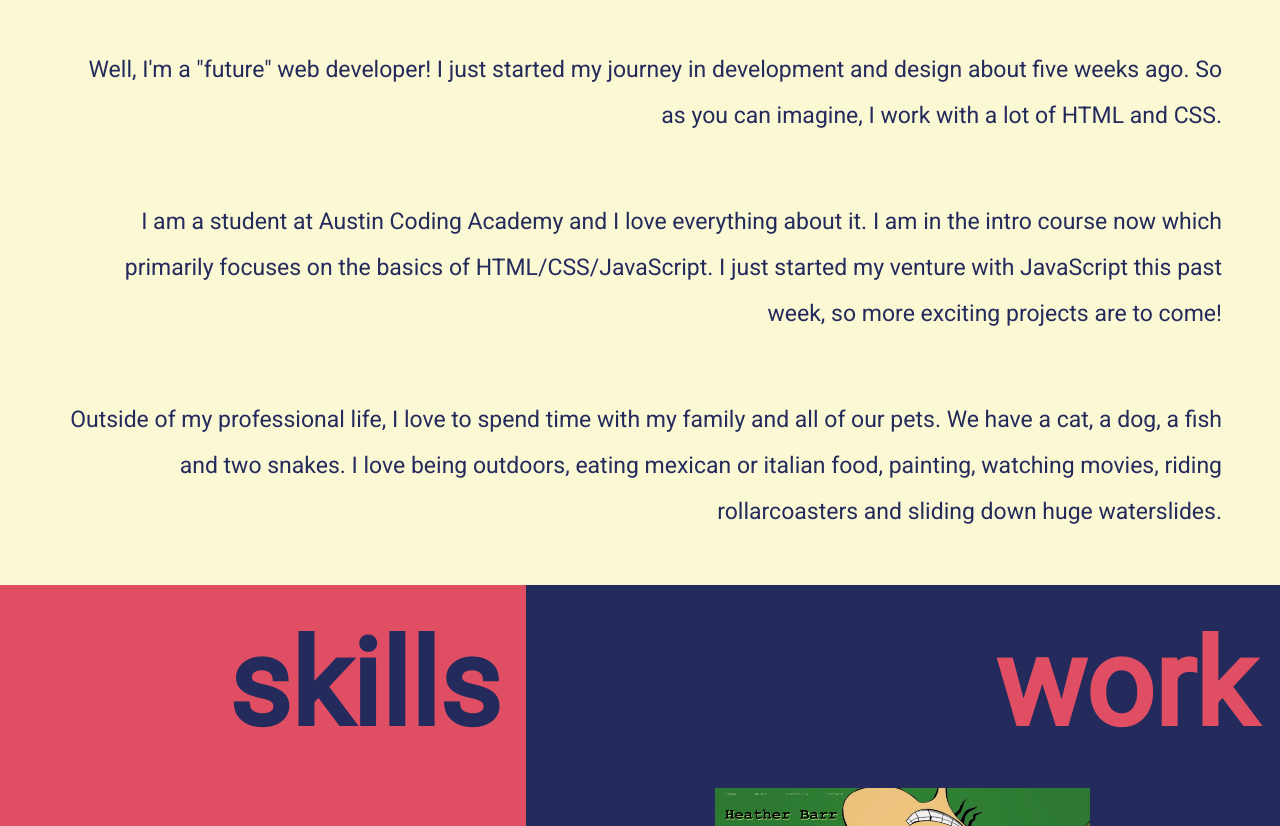
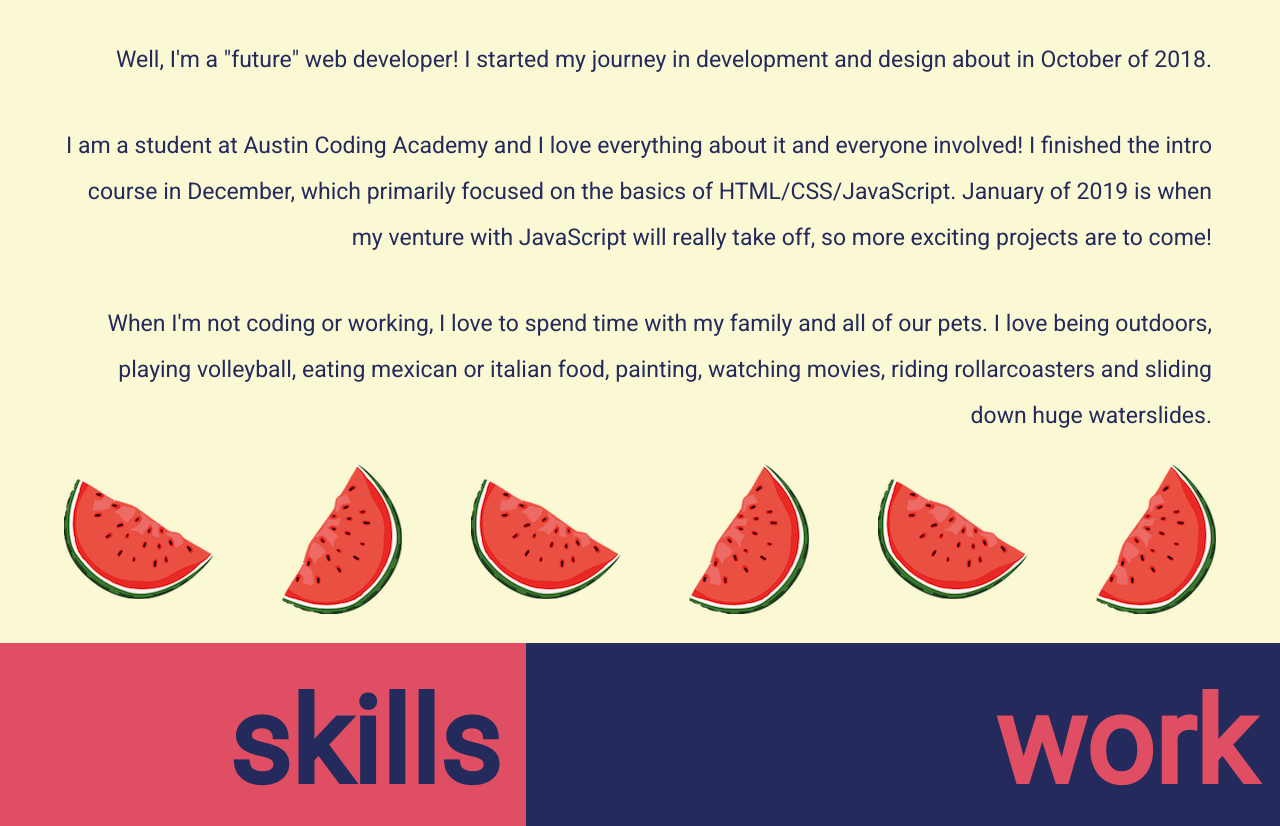
Before and after one commit to hnbarr/Intro_checkpoint2, a plain HTML site: page index.html in a window 1280 px wide. Shown: the part 928-1754 px from the top of the page. Drawn offline with Linux system fonts and the light colour scheme.

Commit message:
updated adn added more melons

```diff
--- a/css/style.css
+++ b/css/style.css
@@ -3,6 +3,7 @@ body {
     color:#FBF8D4;
     font-family: 'Roboto', sans-serif;
     margin: 0 auto;
+    display: flex;
 }
 
 header {
@@ -139,11 +140,12 @@ nav a:hover {
 h2 {
     font-size:120px;
     font-weight:900;
-    margin: 30px 25px;
+    margin: 20px 25px;
+    padding: 10px 0px;
 }
 
 p {
-    padding: 30px;
+    padding: 20px;
     font-size: 23px;
 }
 
@@ -157,6 +159,15 @@ p {
     width: 90%;
     margin-left: 40px;
     line-height: 2;
+}
+
+.melonContainer {
+    display: flex;
+    justify-content: space-evenly;
+    align-items: center;
+}
+.lilmelon {
+    padding: 5px;
 }
 
 /* work */
--- a/index.html
+++ b/index.html
@@ -11,10 +11,11 @@
     <link rel="stylesheet" href="https://use.fontawesome.com/releases/v5.3.1/css/all.css" integrity="sha384-mzrmE5qonljUremFsqc01SB46JvROS7bZs3IO2EmfFsd15uHvIt+Y8vEf7N7fWAU" crossorigin="anonymous">
 </head>
 <body>
+<div id="home"></div>
 <div class="navbar">
     <nav>
         <ul>
-            <li id="nav nav1"><a href="#top">home</li></a>
+            <li id="nav nav1"><a href="#home">home</li></a>
             <li id="nav nav3"><a href="#third">about</li></a>
             <li id="nav nav2"><a href="#first">work</li></a>
             <li id="nav nav3"><a href="#second">skills</li></a>
@@ -33,6 +34,7 @@
            <img src="./img/happy.png">
         </div>
     </header>
+
     <article class="box box1" id="first">
         <div class="container2">
             <h2 id="h2work">work</h2>
@@ -44,7 +46,6 @@
             </div>
         </div>
     </article>
-
     <article class="box box2" id="second">
         <h2>skills</h2>
         <div class="push">
@@ -64,9 +65,17 @@
 
     <article class="box box3" id="third">
         <h2>about</h2>
-        <p>Well, I'm a "future" web developer! I just started my journey in development and design about five weeks ago. So as you can imagine, I work with a lot of HTML and CSS.</p>
-        <p>I am a student at Austin Coding Academy and I love everything about it. I am in the intro course now which primarily focuses on the basics of HTML/CSS/JavaScript. I just started my venture with JavaScript this past week, so more exciting projects are to come!</p>
-        <p>Outside of my professional life, I love to spend time with my family and all of our pets. We have a cat, a dog, a fish and two snakes. I love being outdoors, eating mexican or italian food, painting, watching movies, riding rollarcoasters and sliding down huge waterslides.</p>
+        <p>Well, I'm a "future" web developer! I started my journey in development and design about in October of 2018. </p>
+        <p>I am a student at Austin Coding Academy and I love everything about it and everyone involved! I finished the intro course in December, which primarily focused on the basics of HTML/CSS/JavaScript. January of 2019 is when my venture with JavaScript will really take off, so more exciting projects are to come!</p>
+        <p>When I'm not coding or working, I love to spend time with my family and all of our pets. I love being outdoors, playing volleyball, eating mexican or italian food, painting, watching movies, riding rollarcoasters and sliding down huge waterslides.</p>
+        <div class="melonContainer">
+            <span class="lilmelon"><img src="./img/sm1.png"></span>
+            <span class="lilmelon"><img src="./img/sm2.png"></span>
+            <span class="lilmelon"><img src="./img/sm1.png"></span>
+            <span class="lilmelon"><img src="./img/sm2.png"></span>
+            <span class="lilmelon"><img src="./img/sm1.png"></span>
+            <span class="lilmelon"><img src="./img/sm2.png"></span>
+        </div>
     </article>
 
     <article class="box box4" id="fourth">
```
Also changed, not shown: img/sm1.png (added), img/sm2.png (added), 1 other file.
